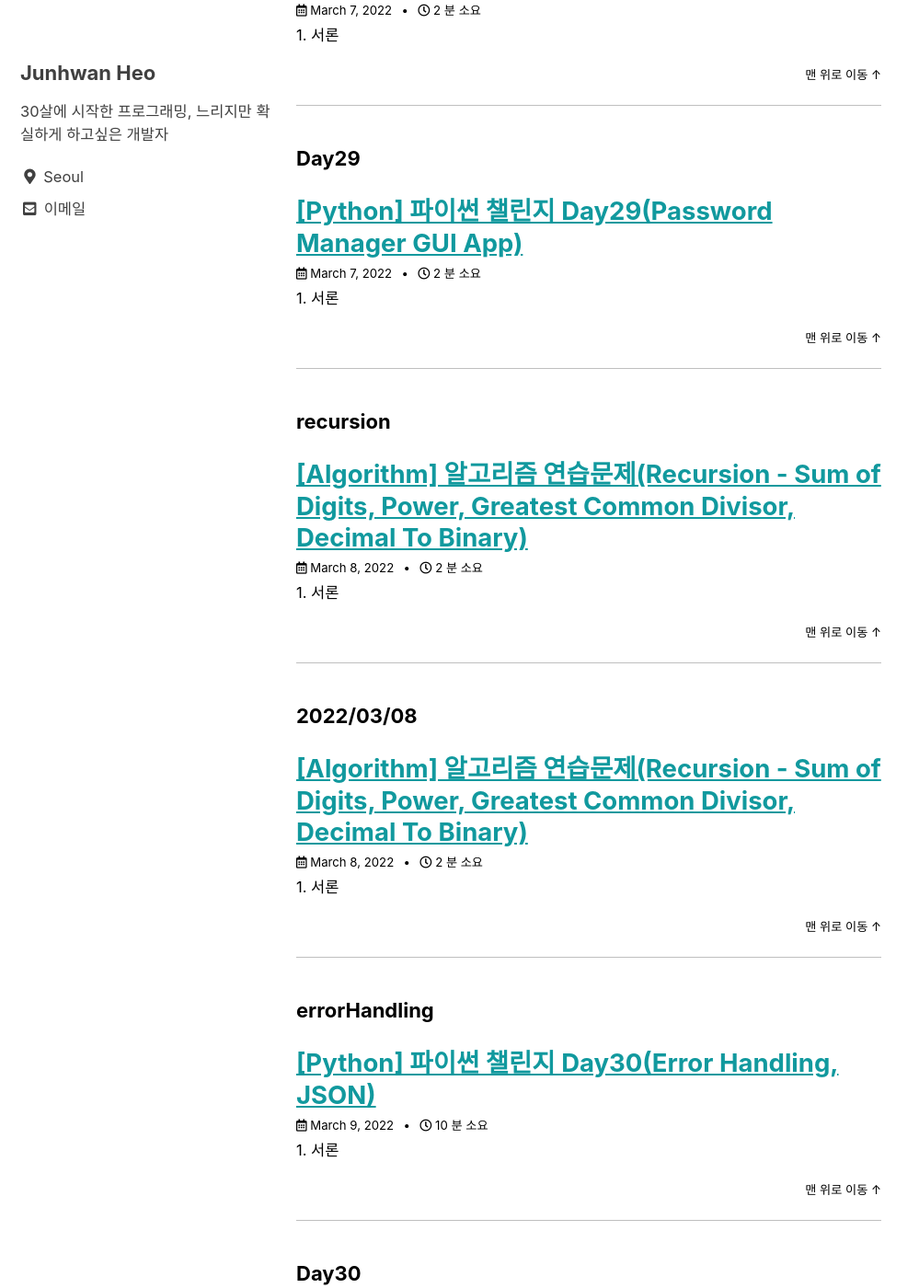
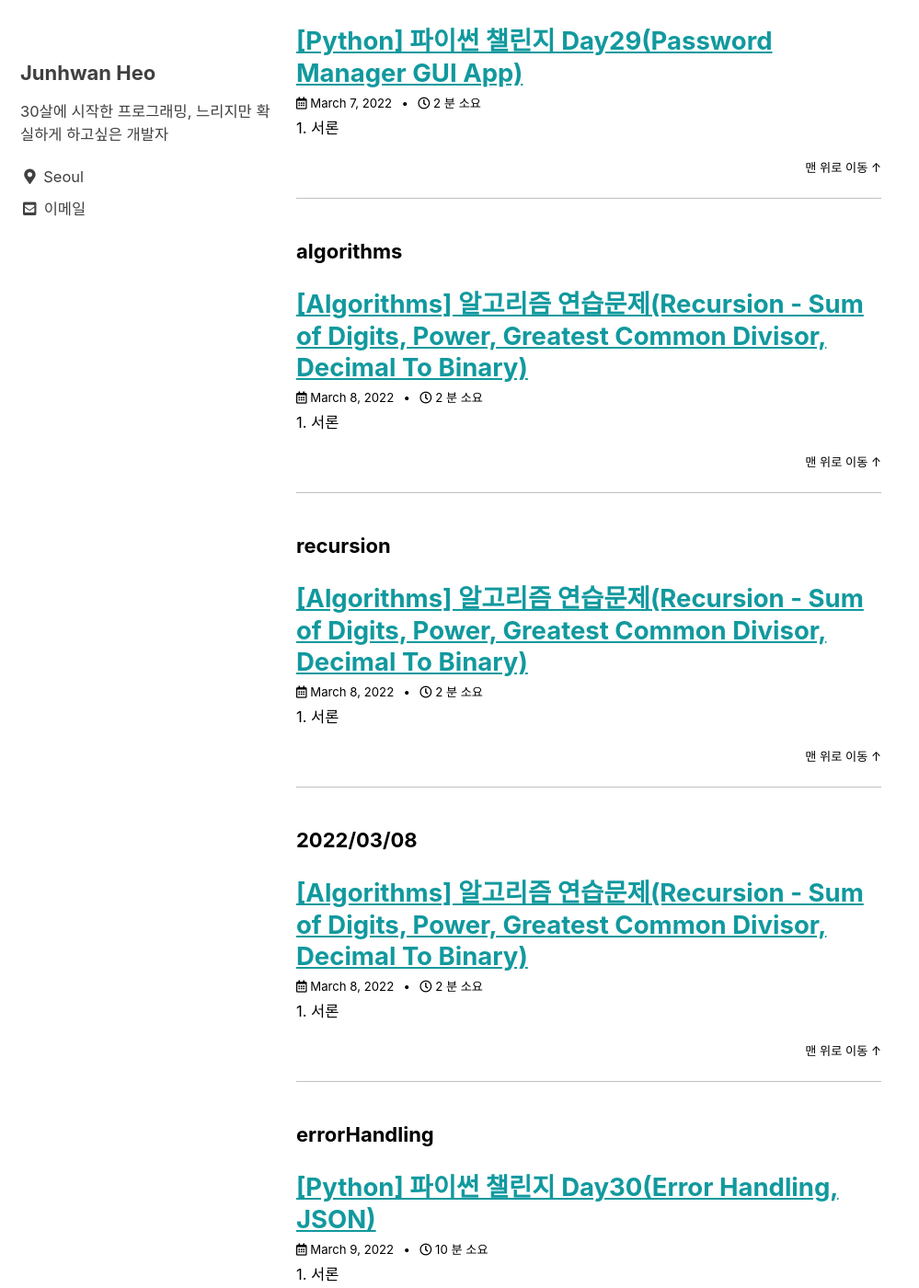
Before and after one commit to slowkoding/slowkoding.github.io, a Jekyll site: the page built from _pages/tag-archive.md, in a window 1280 px wide and 1400 px high, scrolled down 34265 px. Shown: the whole window at 92% size, without its empty margins (0-999 px from the left). Built offline with Jekyll 4.4.1, drawn with Linux system fonts in a browser that asks for light colours; cached includes are drawn as plain includes; some of the changed text lies outside the part shown.

Commit message:
Update 2022-03-08-algorithm-section3.md

```diff
--- a/_posts/2022-03-08-algorithm-section3.md
+++ b/_posts/2022-03-08-algorithm-section3.md
@@ -1,8 +1,8 @@
 ---
 layout: single
-title: "[Algorithm] 알고리즘 연습문제(Recursion - Sum of Digits, Power, Greatest Common Divisor, Decimal To Binary)"
-categories: algorithm
-tags: [python, coding, algorithm, dataStructure, recursion, 2022/03/08]
+title: "[Algorithms] 알고리즘 연습문제(Recursion - Sum of Digits, Power, Greatest Common Divisor, Decimal To Binary)"
+categories: algorithms
+tags: [python, coding, algorithms, dataStructure, recursion, 2022/03/08]
 toc: true
 toc_sticky: true
 author_profile: true
```
